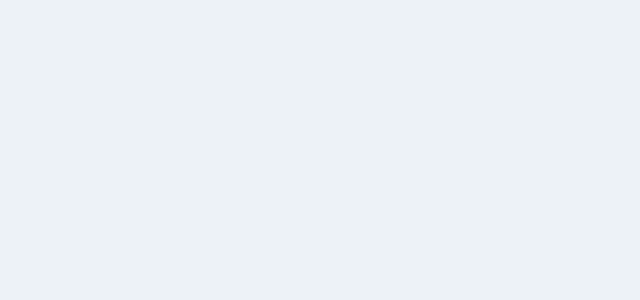
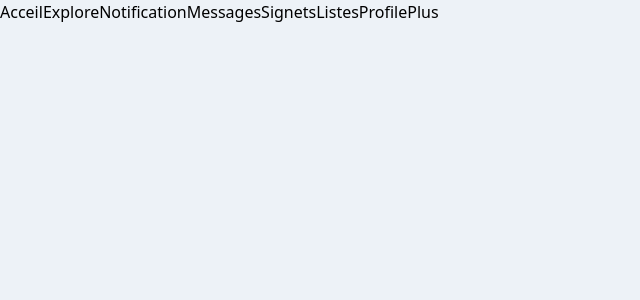
Before and after one commit to larbibaraka/react-twitter, a React (Create React App) app: page / in a window 1280 px wide. Shown: the top 300 px of the page, without its empty margins (0-640 px from the left). Built offline with nearby package versions, Linux system fonts and the light colour scheme.

Commit message:
adding main left navigation

```diff
--- a/src/components/LeftSideBar.jsx
+++ b/src/components/LeftSideBar.jsx
@@ -2,8 +2,17 @@ import React from 'react'
 
 export default function LeftSideBar() {
     return (
-        <div>
-
+        <div className="">
+            <ul className="flex">
+                <li>Acceil</li>
+                <li>Explore</li>
+                <li>Notification</li>
+                <li>Messages</li>
+                <li>Signets</li>
+                <li>Listes</li>
+                <li>Profile</li>
+                <li>Plus</li>
+            </ul>
         </div>
     )
 }
```
